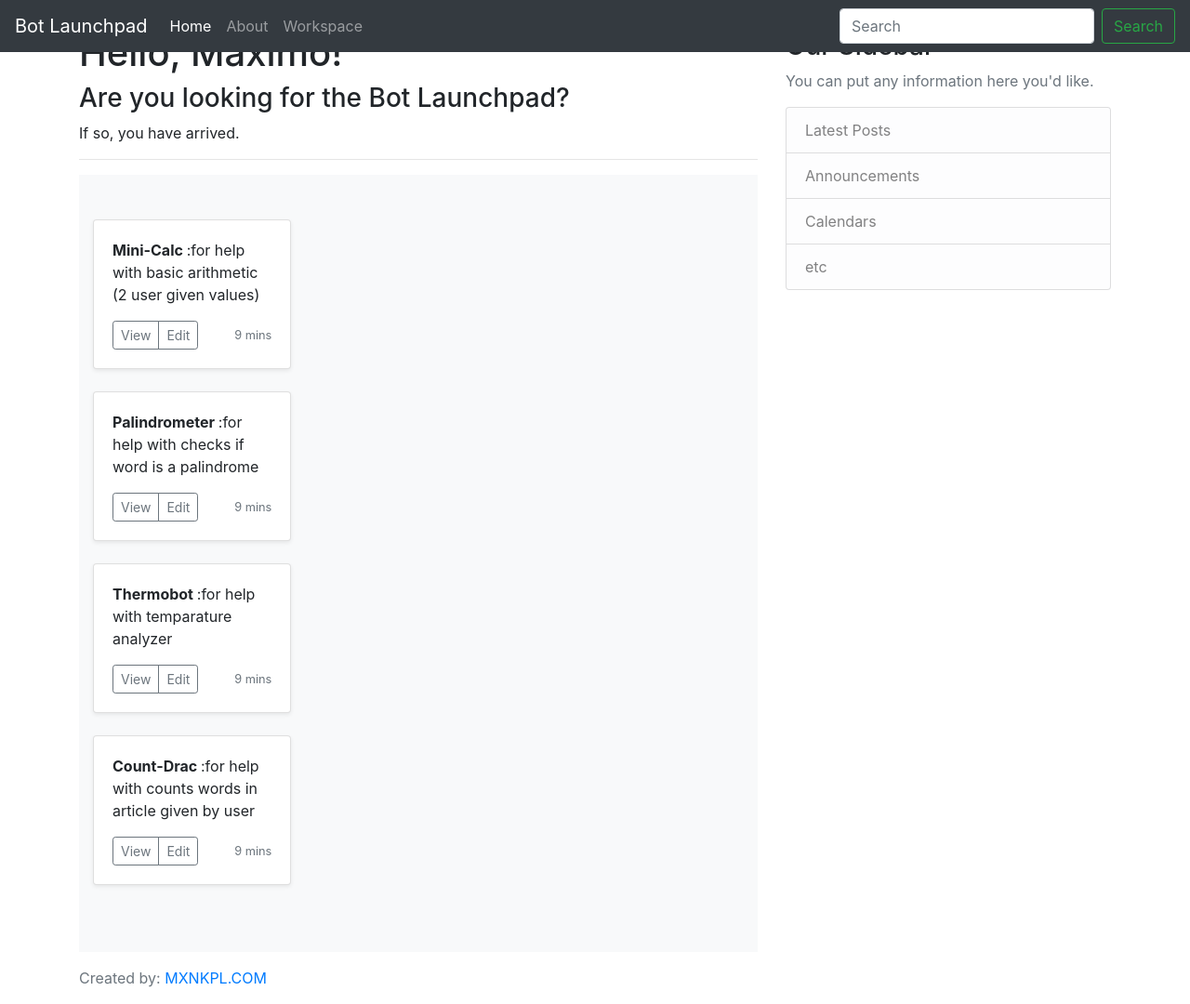
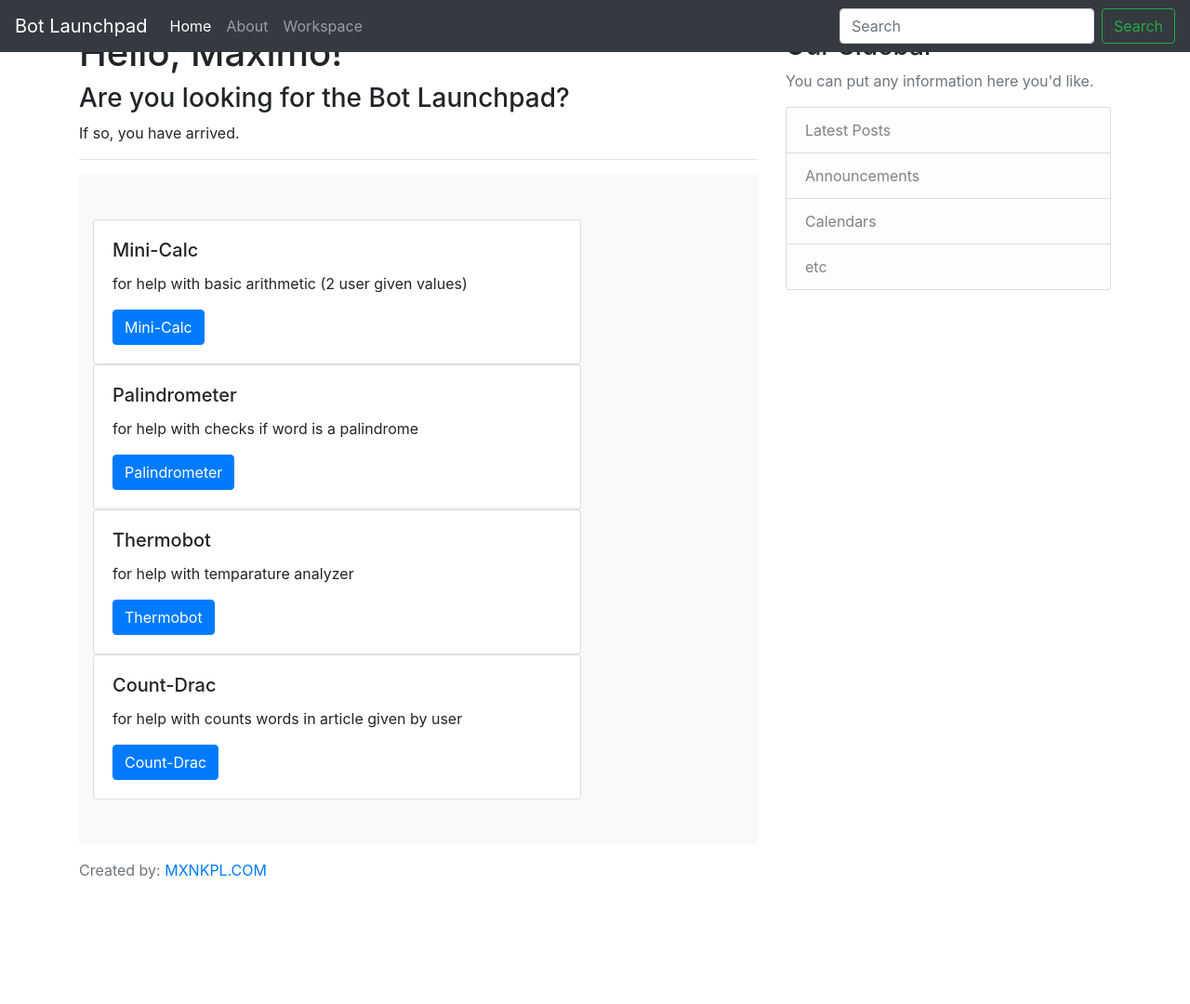
Before and after one commit to mxayon/bot-launchpad, a Flask app: page / in a window 1280 px wide. Shown: the whole page at 93% size. After the commit the page ends 946 px from the top, so only its background shows below. Run offline with Flask 2, Linux system fonts and the light colour scheme; some libraries are stand-ins or nearby versions.

Commit message:
card sizing fix

```diff
--- a/app/templates/index.html
+++ b/app/templates/index.html
@@ -7,23 +7,14 @@
     <div class="album py-5 bg-light">
         <div class="container">
           {% for post in posts %}
-          <div class="row">
-            <div class="col-md-4">
-              <div class="card mb-4 shadow-sm">
-                <div class="card-body">
-                  <p class="card-text"> <b> {{post.bot.botname}} </b>:for help with {{ post.function }}</p>
-                  <div class="d-flex justify-content-between align-items-center">
-                    <div class="btn-group">
-                      <button type="button" class="btn btn-sm btn-outline-secondary">View</button>
-                      <button type="button" class="btn btn-sm btn-outline-secondary">Edit</button>
-                    </div>
-                    <small class="text-muted">9 mins</small>
-                  </div>
-                </div>
-              </div>
+          <div class="card w-75">
+            <div class="card-body">
+              <h5 class="card-title"> {{post.bot.botname}} </h5>
+              <p class="card-text">for help with {{ post.function }}</p>
+              <a href="#" class="btn btn-primary"> {{post.bot.botname}}</a>
             </div>
           </div>
           {% endfor %}
         </div>
-      </div>
+    </div>
 {% endblock %}
```
